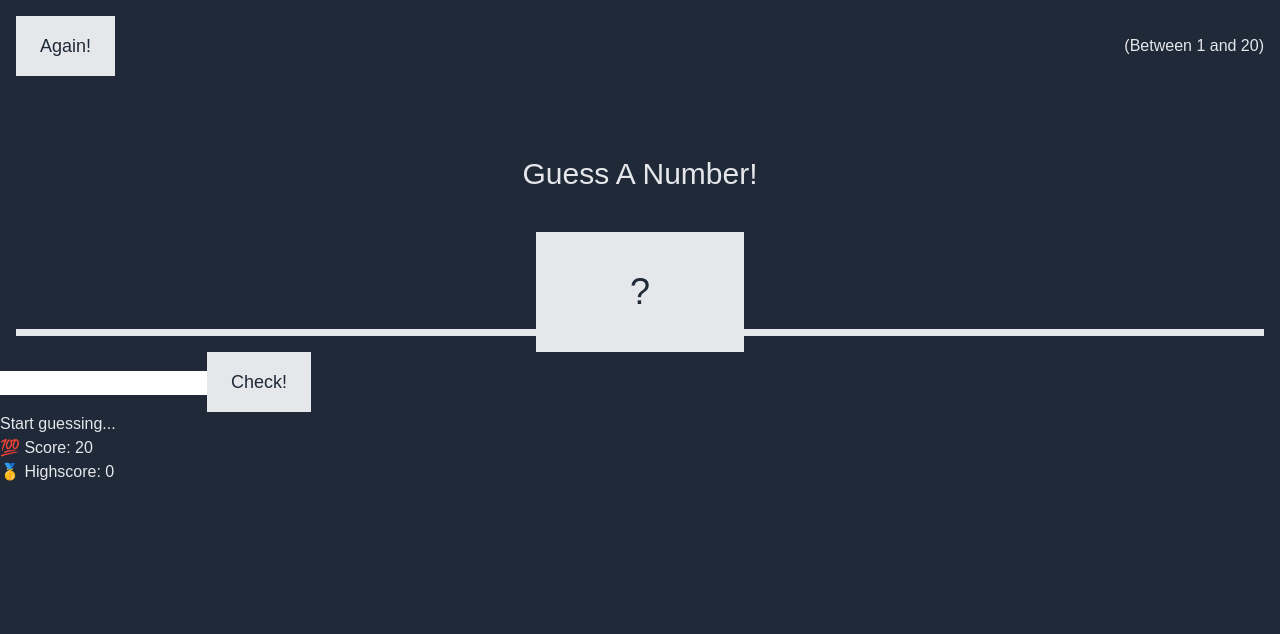
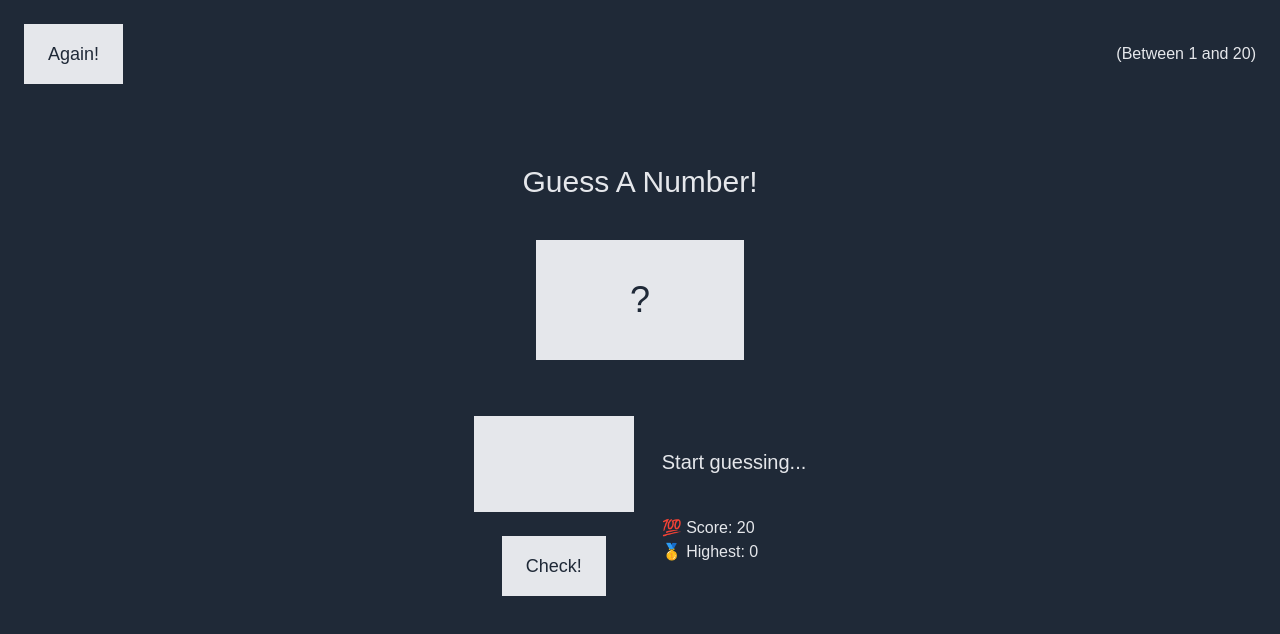
Before and after one commit to chrisvo81/guess-number-game, a React (Create React App) app: page / in a window 1280 px wide. Shown: the top 634 px of the page. Built offline with nearby package versions, Linux system fonts and the light colour scheme.

Commit message:
Update style for game board

```diff
--- a/src/components/GameBoard.tsx
+++ b/src/components/GameBoard.tsx
@@ -8,9 +8,10 @@ const GameBoard: React.FC = () => {
 		useStore(useGameStore);
 
 	return (
-		<main>
-			<section>
+		<main className='flex flex-row items-center justify-center mx-6 space-x-7 mt-14'>
+			<div className='flex flex-col items-center justify-center space-y-6'>
 				<input
+					className='w-40 number'
 					type='number'
 					value={guessedNumber ?? ''}
 					onChange={(e) => setGuessedNumber(parseInt(e.target.value))}
@@ -23,16 +24,18 @@ const GameBoard: React.FC = () => {
 				>
 					Check!
 				</button>
-			</section>
-			<section>
-				<p>{message.text}</p>
-				<p>
-					💯 Score: <span>{score}</span>
-				</p>
-				<p>
-					🥇 Highscore: <span>0</span>
-				</p>
-			</section>
+			</div>
+			<div>
+				<h2 className='text-xl align-top'>{message.text}</h2>
+				<div className='mt-10'>
+					<p>
+						💯 Score: <span>{score}</span>
+					</p>
+					<p>
+						🥇 Highest: <span>0</span>
+					</p>
+				</div>
+			</div>
 		</main>
 	);
 };
--- a/src/components/Header.tsx
+++ b/src/components/Header.tsx
@@ -8,7 +8,7 @@ const Header: React.FC = () => {
 		useStore(useGameStore);
 
 	return (
-		<header className='m-4'>
+		<header className='m-6'>
 			<div className='flex flex-col items-center justify-between md:flex-row'>
 				<button className='btn' onClick={setCorrectNumber}>
 					Again!
--- a/src/index.css
+++ b/src/index.css
@@ -21,11 +21,6 @@ body {
 }
 
 /* HEADER */
-header {
-	@apply border-b-[7px] border-gray-200;
-	height: 40vh;
-}
-
 h1 {
 	@apply text-3xl;
 }
@@ -45,13 +40,5 @@ h1 {
 }
 
 .number {
-	@apply bottom-0 text-black bg-gray-200;
-	font-size: 6rem;
-	width: 15rem;
-	padding: 3rem 0rem;
-	text-align: center;
-	position: absolute;
-	bottom: 0;
-	left: 50%;
-	transform: translate(-50%, 50%);
+	@apply p-8 text-2xl text-black bg-gray-200;
 }
```
